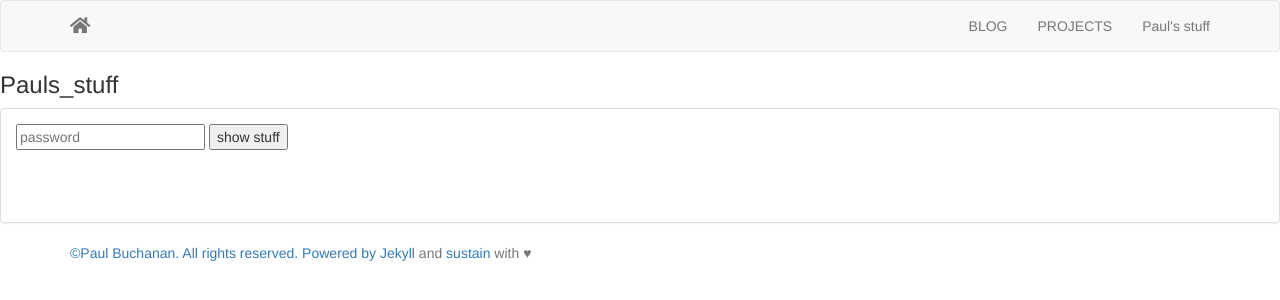
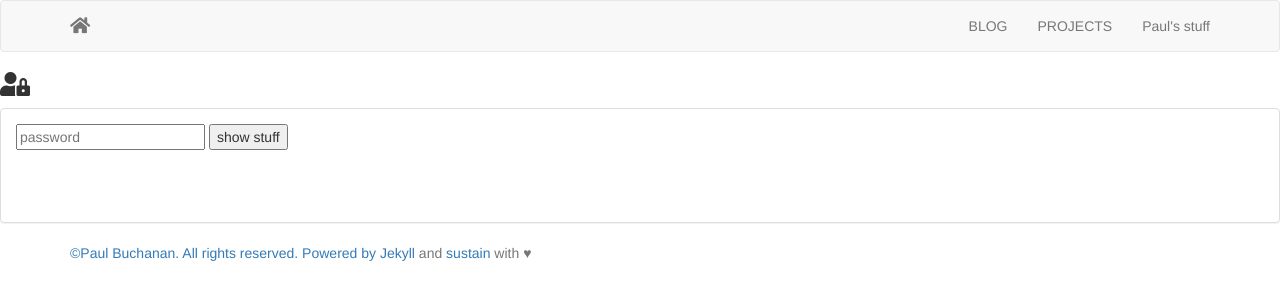
Before and after one commit to pa978ul/paulbuchanant9.com, a Jekyll site: the page built from Pauls_stuff1.html, in a window 1280 px wide. Shown: the top 300 px of the page. Built offline with Jekyll 4.4.1, drawn with Linux system fonts in a browser that asks for light colours; nearby versions of some CDN libraries.

Commit message:
Update Pauls_stuff.html

```diff
--- a/_includes/Pauls_stuff.html
+++ b/_includes/Pauls_stuff.html
@@ -1,4 +1,4 @@
- <h3>Pauls_stuff</h3>
+ <h3><i class="fas fa-user-lock"></i></h3>
   <div class="panel panel-default">
     <div class="panel-body">
       <script type="text/javascript">
```
